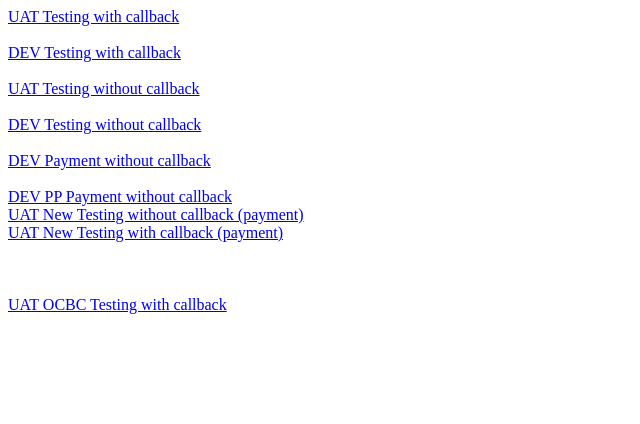
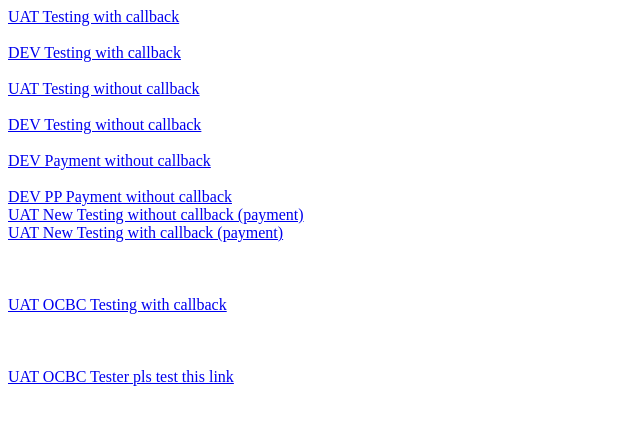
Before and after one commit to jasoncsngico/jasoncsngico.github.io, a plain HTML site: page index.html in a window 1280 px wide. Shown: the whole page, without its empty margins (0-640 px from the left). Drawn offline with Linux system fonts and the light colour scheme.

Commit message:
new link for tester

```diff
--- a/index.html
+++ b/index.html
@@ -44,3 +44,10 @@
     href="https://www.ocbcwhhk.com/app/payment?pay_req_obj=https://fps.sim.merchant.hkicl.com.hk/hkab-merchant-testing-server/payment/FC8A3DF3AB4B0C39295C50992896C92C/59A98B913DCE5F0218F1F70DB9CE0B1C&callback=https://yahoo.com.hk">UAT
     OCBC Testing with callback</a>
 <br>
+
+
+<br><br><br>
+<a
+    href="https://ocbc.ng-jason.com/app/payment?pay_req_obj=https://fps.sim.merchant.hkicl.com.hk/hkab-merchant-testing-server/payment/FC8A3DF3AB4B0C39295C50992896C92C/59A98B913DCE5F0218F1F70DB9CE0B1C&callback=https://yahoo.com.hk">UAT
+    OCBC Tester pls test this link</a>
+<br>
```
